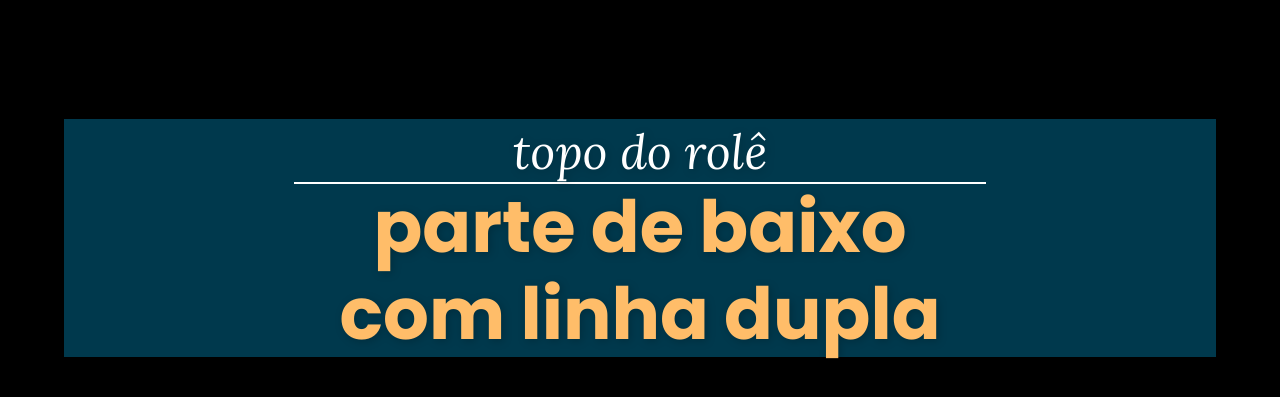
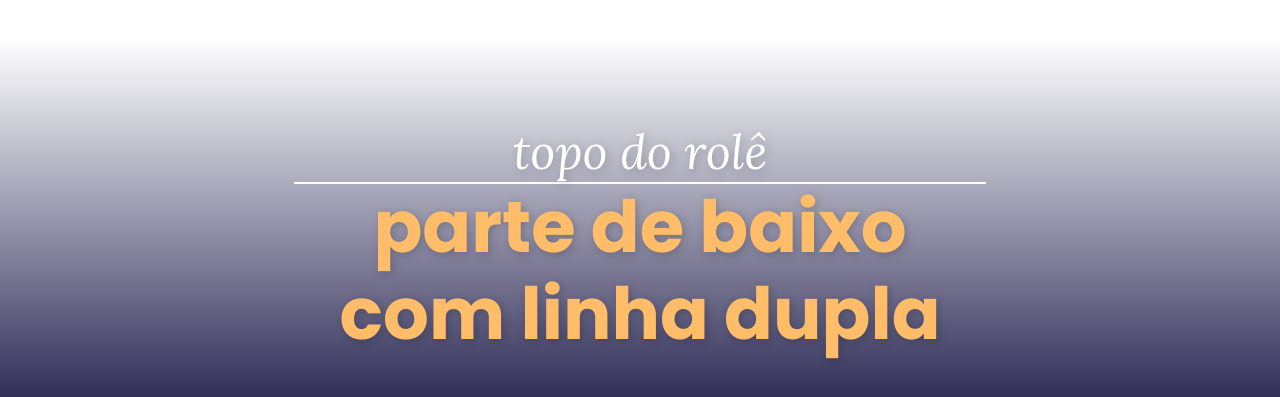
Before and after one commit to lucaspontoexe/ohlord31-theme, a SvelteKit app: page /gc in a window 1280 px wide. Shown: the part 403-800 px from the top of the page. Built offline with nearby package versions, Linux system fonts and the light colour scheme.

Commit message:
tá na mão o gradiente

```diff
--- a/src/routes/gc/+page.svelte
+++ b/src/routes/gc/+page.svelte
@@ -21,7 +21,7 @@
 
 	main {
         /* cor pro debug, apagar depois */
-		background-color: black;
+		// background-color: black;
 		width: 100vw;
         height: 100vh;
         display: flex;
@@ -31,9 +31,10 @@
 
 	.lowerthird {
         /* a gente usa a linha dos 90% como margem */
-		margin-left: 5vw;
-		margin-right: 5vw;
-		margin-bottom: 5vh;
+		padding-left: 5vw;
+		padding-right: 5vw;
+		padding-bottom: 5vh;
+		padding-top: 5em;
 
 		position: relative;
 		display: flex;
@@ -43,8 +44,7 @@
 
 		text-align: center;
 
-        /* pra fins de debugging - apagar depois */
-        background-color: rgba(0, 188, 255, 0.3);
+        background: linear-gradient(to bottom, rgba(49, 47, 89, 0) 0%,rgba(49, 47, 89, 1) 100%);
 	}
 
 	.title-top {
@@ -69,5 +69,6 @@
 		line-height: 1.2;
 		color: $main-title-color;
 		filter: $font-shadow-filter;
+		// letter-spacing: 0px; //pra animação etc.
 	}
 </style>
```
